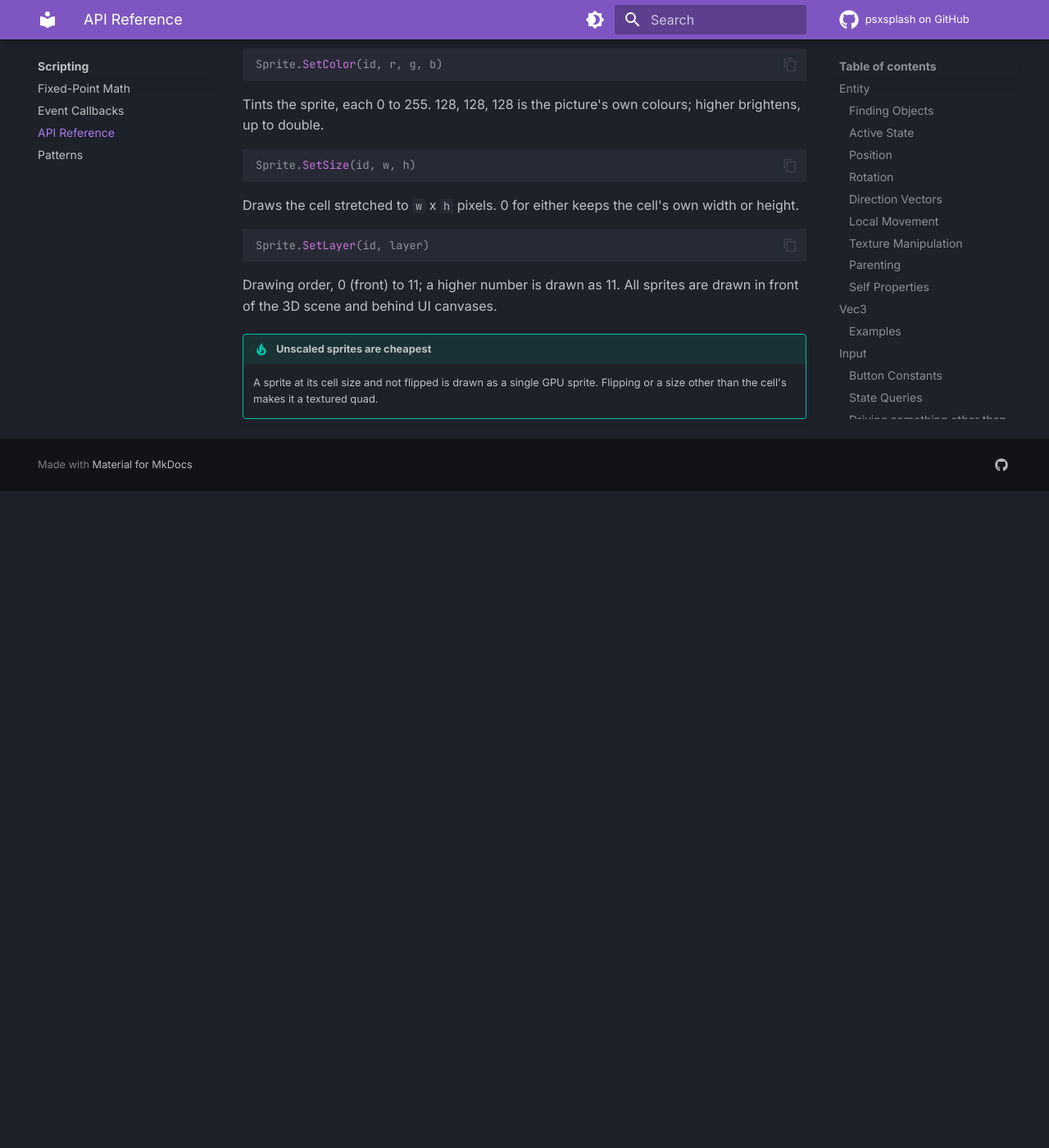
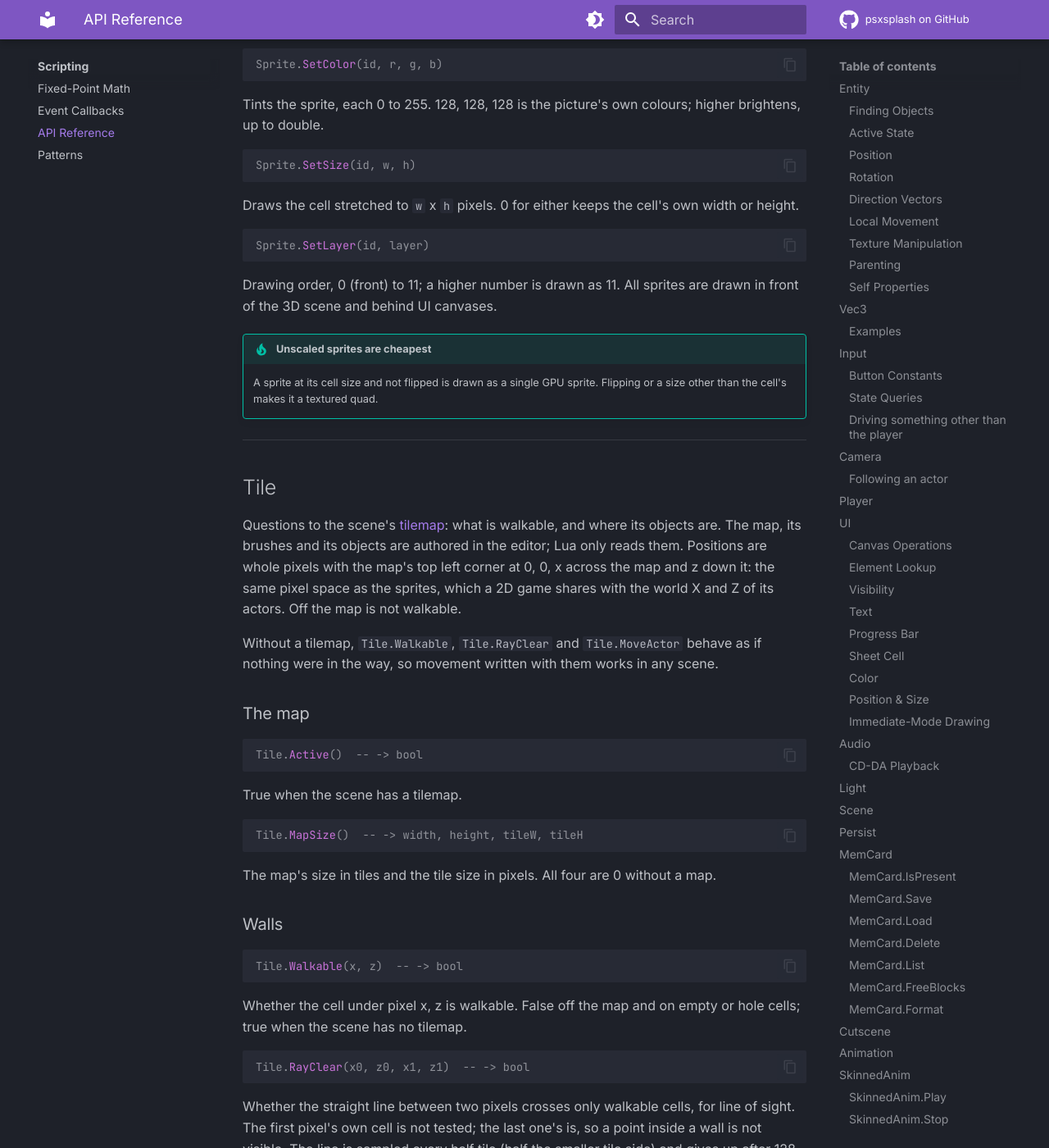
Before and after one commit to psxsplash/docs, an MkDocs documentation site: the page built from docs/lua/api-reference.md, in a window 1280 px wide and 1400 px high, scrolled down 31533 px. Shown: the whole window at 82% size. Built offline with MkDocs 1.6.1 and Material for MkDocs 9.7.7, drawn with Linux system fonts in a browser that asks for light colours; the version menu is left out; before the commit the page ends 32132 px from its top, so only the background shows below that; some of the changed text lies outside the part shown.

Commit message:
Tilemaps: editor page and the Tile API
The scene inspector's Tilemap section, brushes, kinds and ids, the
Tilemap tab painter, the export errors and the --stats line, and a Lua
example. The Tile table in the API reference; Tile.ObjectAt is 1-based
and returns a null userdata, not nil, past the count. Tilemaps come off
the known-issues and contributing lists.

````diff
--- a/docs/lua/api-reference.md
+++ b/docs/lua/api-reference.md
@@ -2,7 +2,7 @@
 
 Every function the engine gives your Lua scripts, as of the current psxsplash source. Numbers that carry fractions are [fixed-point](fixed-point.md).
 
-Not listed: the `Tile` and `Net` tables. The engine has them, but the editor has no way to author tilemaps or a network link yet.
+Not listed: the `Net` table. The engine has it, but the editor has no way to author a network link yet.
 
 ---
 
@@ -1379,3 +1379,55 @@ Drawing order, 0 (front) to 11; a higher number is drawn as 11. All sprites are
 
 !!! tip "Unscaled sprites are cheapest"
     A sprite at its cell size and not flipped is drawn as a single GPU sprite. Flipping or a size other than the cell's makes it a textured quad.
+
+---
+
+## Tile
+
+Questions to the scene's [tilemap](../editor/tilemaps.md): what is walkable, and where its objects are. The map, its brushes and its objects are authored in the editor; Lua only reads them. Positions are whole pixels with the map's top left corner at 0, 0, x across the map and z down it: the same pixel space as the sprites, which a 2D game shares with the world X and Z of its actors. Off the map is not walkable.
+
+Without a tilemap, `Tile.Walkable`, `Tile.RayClear` and `Tile.MoveActor` behave as if nothing were in the way, so movement written with them works in any scene.
+
+### The map
+
+```lua
+Tile.Active()  -- -> bool
+```
+True when the scene has a tilemap.
+
+```lua
+Tile.MapSize()  -- -> width, height, tileW, tileH
+```
+The map's size in tiles and the tile size in pixels. All four are 0 without a map.
+
+### Walls
+
+```lua
+Tile.Walkable(x, z)  -- -> bool
+```
+Whether the cell under pixel x, z is walkable. False off the map and on empty or hole cells; true when the scene has no tilemap.
+
+```lua
+Tile.RayClear(x0, z0, x1, z1)  -- -> bool
+```
+Whether the straight line between two pixels crosses only walkable cells, for line of sight. The first pixel's own cell is not tested; the last one's is, so a point inside a wall is not visible. The line is sampled every half tile (half the smaller tile side) and gives up after 128 samples: a longer line returns false. True without a tilemap.
+
+```lua
+Tile.MoveActor(actor, dx, dz, ignoreWalls)  -- -> x, z
+```
+Moves an actor (an `Actor.Find` or `Actor.GetPlayer` handle) by `dx`, `dz` pixels on its world X and Z, and returns where it ends up, in whole units. X is tried first, then Z, each on its own: a wall stops the move on that axis, so the actor slides along it. The actor's height is left alone. Pass `true` as `ignoreWalls` to move without looking at the map; without a tilemap the whole move is always made. Given something that is not an actor it returns a single null userdata, which is not `nil`.
+
+### Objects
+
+```lua
+Tile.ObjectCount()  -- -> number
+```
+How many objects the map has, at most 128: one for each cell painted with a brush that has a kind, in reading order. 0 without a map.
+
+```lua
+Tile.ObjectAt(i)  -- -> kind, id, x, z
+```
+Object `i`, counted **from 1**: its kind, its id and the centre of its tile in pixels. Kinds and ids are the numbers set on the brush in the editor; the engine gives them no meaning.
+
+!!! warning "Do not ask past the count"
+    For an index outside 1 to `Tile.ObjectCount()`, `ObjectAt` returns a single value that is **not** `nil` (a null userdata), so `if Tile.ObjectAt(i) then` does not find the end. Loop with `for i = 1, Tile.ObjectCount() do`.
--- a/mkdocs.yml
+++ b/mkdocs.yml
@@ -84,6 +84,7 @@ nav:
     - The Block Editor: editor/block-editor.md
     - UI Canvases: editor/ui-canvas.md
     - Sprite Sheets: editor/sprites.md
+    - Tilemaps: editor/tilemaps.md
     - Cutscenes & Animations: editor/timeline.md
     - Skinned Animation: editor/skinned-animation.md
     - Player, Navigation & Rooms: editor/navigation-rooms.md
````
Also changed, not shown: docs/editor/tilemaps.md (added, +106 -0 lines), docs/reference/contributing.md (+1 -1 lines), docs/reference/known-issues.md (+2 -2 lines), docs/assets/images/tilemaps.png (added).
